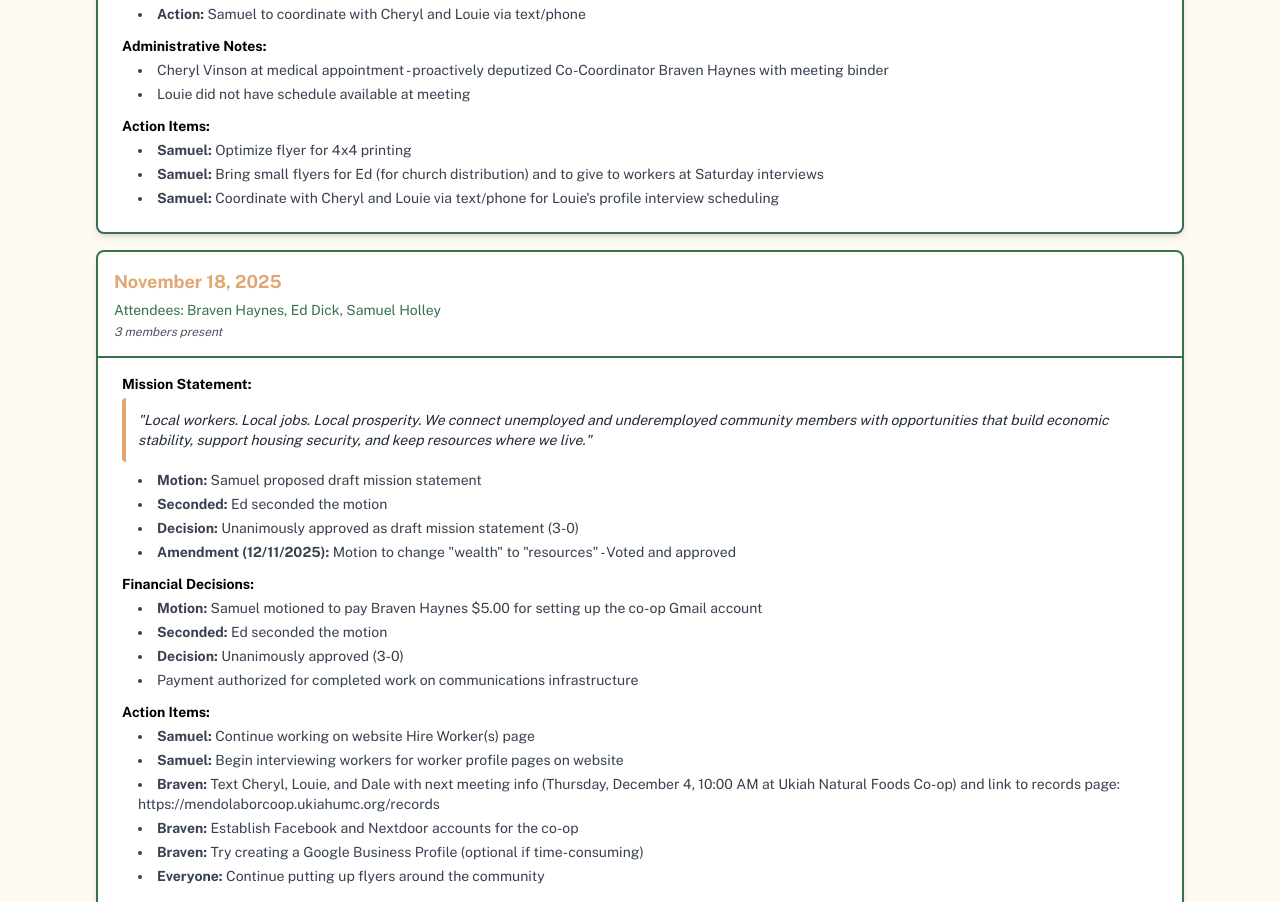
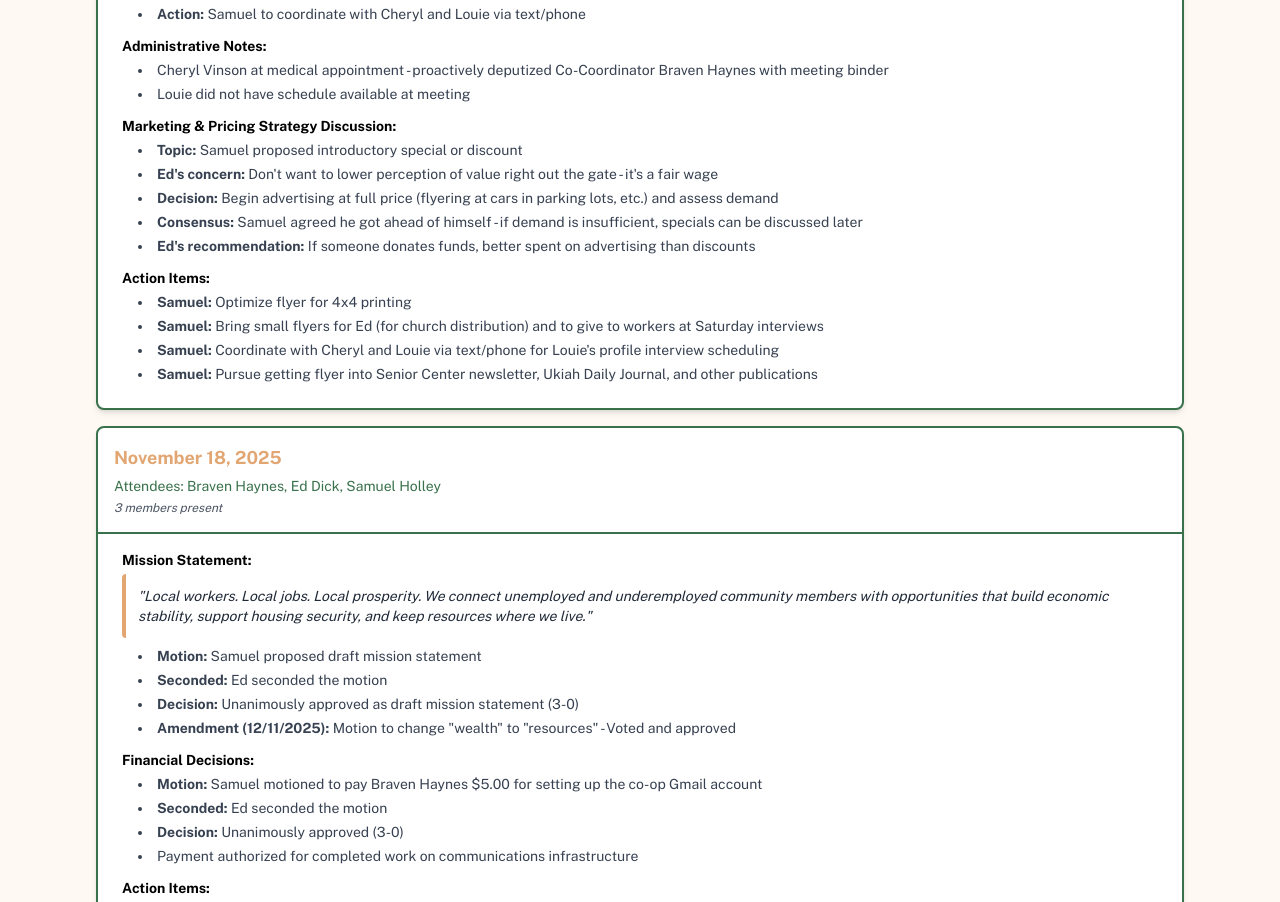
Before and after one commit to samuelmholley1/mendolaborcoop.ukiahumc.org, a Next.js app: page /records in a window 1280 px wide. Shown: the part 1886-2788 px from the top of the page. Built offline with nearby package versions, Linux system fonts and the light colour scheme.

Commit message:
Add marketing strategy discussion to December 11 meeting: pricing and advertising decisions

```diff
--- a/pages/records.tsx
+++ b/pages/records.tsx
@@ -224,11 +224,22 @@ const RecordsPage: React.FC = () => {
                     </ul>
                   </div>
                   <div>
+                    <p className="font-bold text-black mb-1">Marketing & Pricing Strategy Discussion:</p>
+                    <ul className="list-disc list-inside text-gray-700 ml-4 space-y-1">
+                      <li><strong>Topic:</strong> Samuel proposed introductory special or discount</li>
+                      <li><strong>Ed's concern:</strong> Don't want to lower perception of value right out the gate - it's a fair wage</li>
+                      <li><strong>Decision:</strong> Begin advertising at full price (flyering at cars in parking lots, etc.) and assess demand</li>
+                      <li><strong>Consensus:</strong> Samuel agreed he got ahead of himself - if demand is insufficient, specials can be discussed later</li>
+                      <li><strong>Ed's recommendation:</strong> If someone donates funds, better spent on advertising than discounts</li>
+                    </ul>
+                  </div>
+                  <div>
                     <p className="font-bold text-black mb-1">Action Items:</p>
                     <ul className="list-disc list-inside text-gray-700 ml-4 space-y-1">
                       <li><strong>Samuel:</strong> Optimize flyer for 4x4 printing</li>
                       <li><strong>Samuel:</strong> Bring small flyers for Ed (for church distribution) and to give to workers at Saturday interviews</li>
                       <li><strong>Samuel:</strong> Coordinate with Cheryl and Louie via text/phone for Louie's profile interview scheduling</li>
+                      <li><strong>Samuel:</strong> Pursue getting flyer into Senior Center newsletter, Ukiah Daily Journal, and other publications</li>
                     </ul>
                   </div>
                 </div>
```
